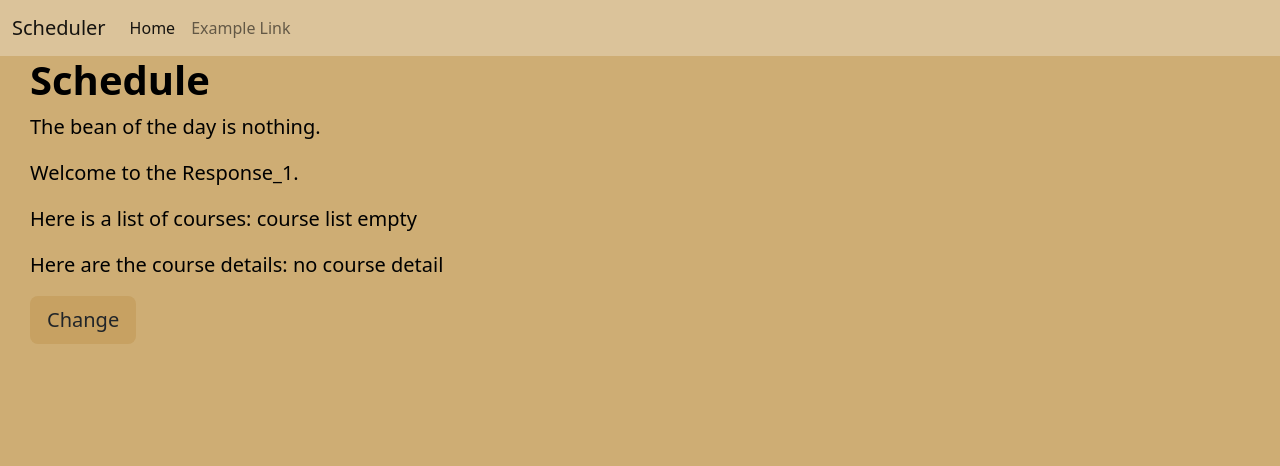
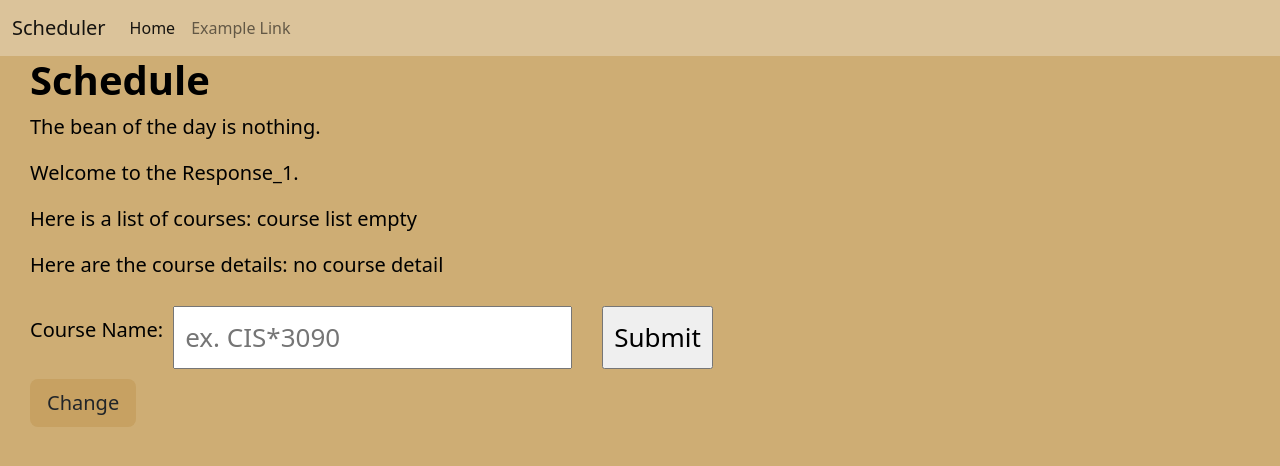
Before and after one commit to irather/Guelph-Scheduler-App, a React (Create React App) app in the folder scheduler-app/: page / in a window 1280 px wide. Shown: the top 466 px of the page. Built offline with nearby package versions, Linux system fonts and the light colour scheme; no server answers; the HTML template or start-up script is replaced by a standard one.

Commit message:
created the basic search form that sends the inputed data to the backend using a post request

```diff
--- a/scheduler-app/src/App.css
+++ b/scheduler-app/src/App.css
@@ -34,3 +34,27 @@
   background-color: #C7A162;
   margin-left: 30px;
 }
+
+/* Style the form - display items horizontally */
+.form-inline {
+  display: flex;
+  flex-flow: row wrap;
+  align-items: center;
+}
+
+/* Add some margins for each label */
+.form-inline label {
+  margin: 5px 10px 5px 0;
+}
+
+/* Style the input fields */
+.form-inline input {
+  vertical-align: middle;
+  margin: 5px 10px;
+  padding: 10px;
+}
+
+/* Style the submit button */
+.form-inline button {
+  padding: 10px 20px;
+}
--- a/scheduler-app/src/App.js
+++ b/scheduler-app/src/App.js
@@ -8,6 +8,7 @@ function App() {
   const [response, setResponse] = useState("Response_1")
   const [course, setCourse] = useState("course list empty")
   const [courseDetails, setCourseDetails] = useState("no course detail")
+  const [courseName, findCourseName] = useState("");
 
   // Example endpoint call
   useEffect(() => {
@@ -44,6 +45,13 @@ function App() {
     setCourseDetails(JSON.stringify(response.data.meetings));
   }
 
+  //function to send course name to the backend might not async can be changed to be so
+  const sendCourse = async(event) => {
+    event.preventDefault();
+    const response = await axios.post('/api/GetCouresName', {name: courseName})
+    console.log(response);
+  }
+
   return (
     <div>
       <nav className="navbar navbar-expand-lg">
@@ -67,10 +75,15 @@ function App() {
         <p>Welcome to the {response}.</p>
         <p>Here is a list of courses: {course}</p>
         <p>Here are the course details: {courseDetails}</p>
-
+        <form class="form-inline" onSubmit={sendCourse}>
+          <label class = "form-inline label">
+          <p>Course Name:</p>
+          <input type="text" name="couresName"placeholder="ex. CIS*3090" value={courseName} onChange={(e) => findCourseName(e.target.value)}/>
+          </label>
+          <input type="submit" />
+        </form>
         <button onClick={handleClick} type="button" className="btn btn-lg">Change</button>
       </div>
-
     </div>
   );
 }
```
Also changed, not shown: 1 other file (tests, documents, lock files or other folders).
